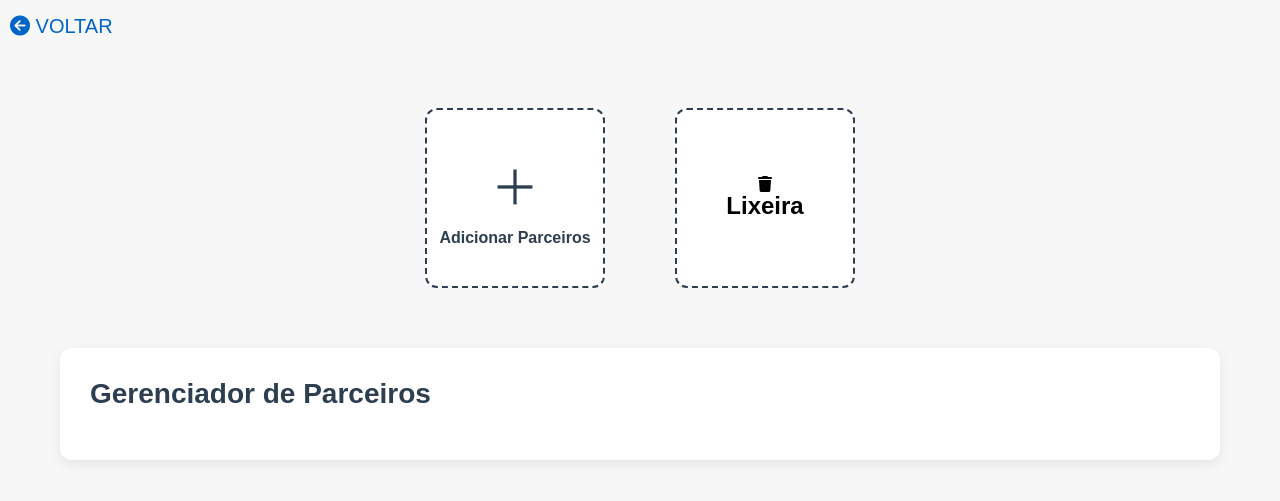
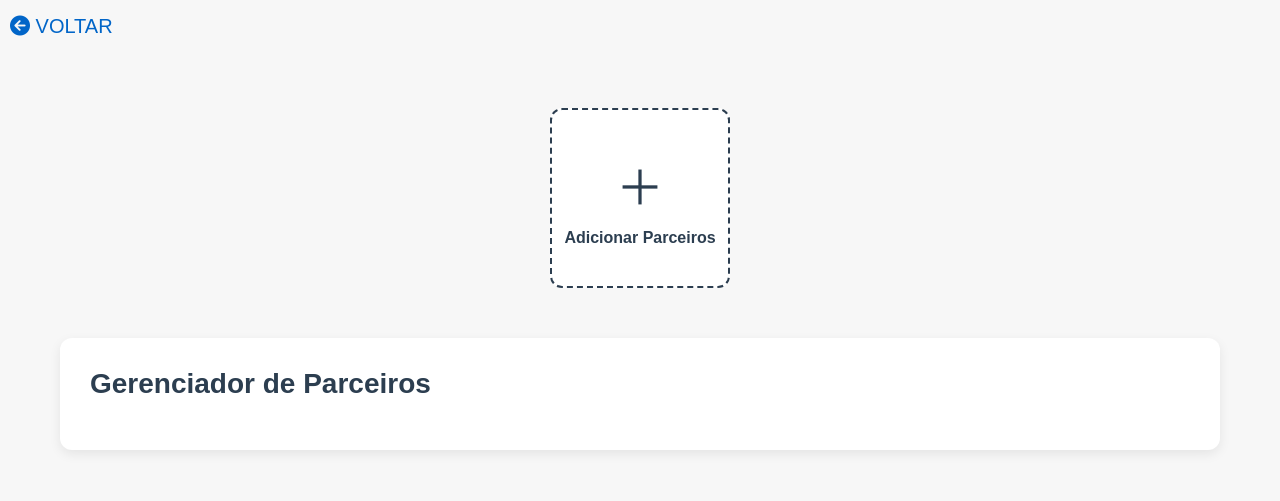
Before and after one commit to bagil01/Farmafittos-vers-o-final, a PHP site: page /admin/pages/gerenciador_parceiros.php in a window 1280 px wide. Shown: the top 501 px of the page. Run offline with PHP 8.4, Linux system fonts and the light colour scheme; data that the repository does not hold is empty.

Commit message:
remoção do incone de lixeira

```diff
--- a/admin/pages/gerenciador_parceiros.php
+++ b/admin/pages/gerenciador_parceiros.php
@@ -25,11 +25,6 @@
                 <p>Adicionar Parceiros</p>
             </div>
 
-            <div class="lixeira">
-                <i class="fa-solid fa-trash"></i>
-                <h2>Lixeira</h2>
-            </div>
-        </div>
         <?php
         require_once('../../includes/conexao.php');
 
```
